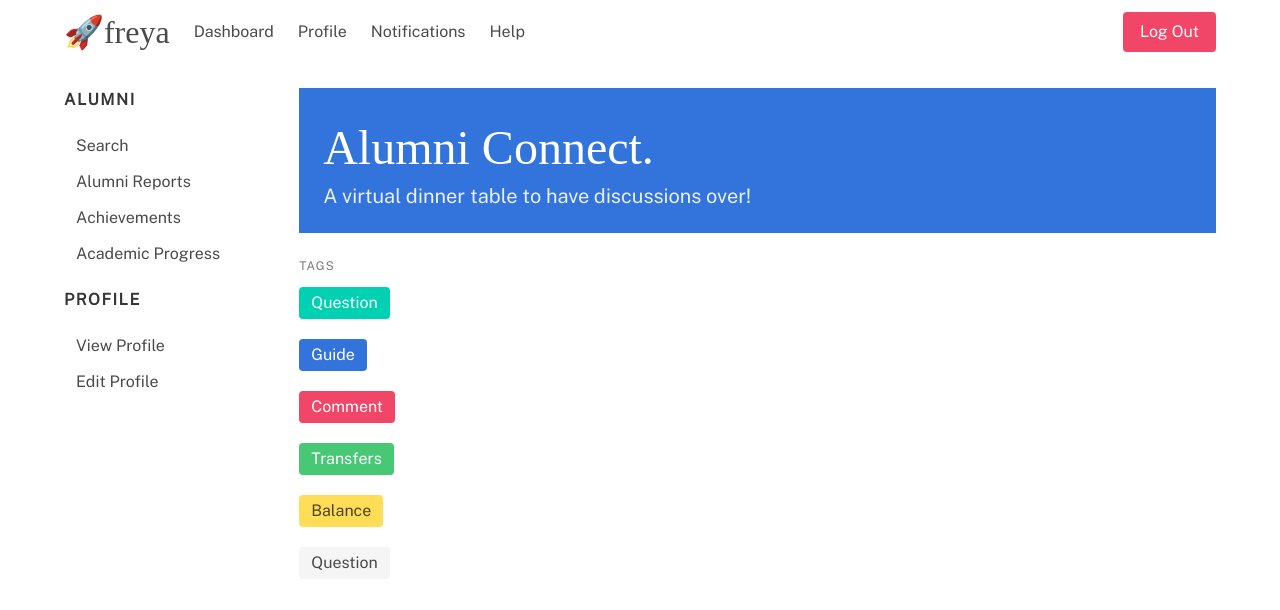
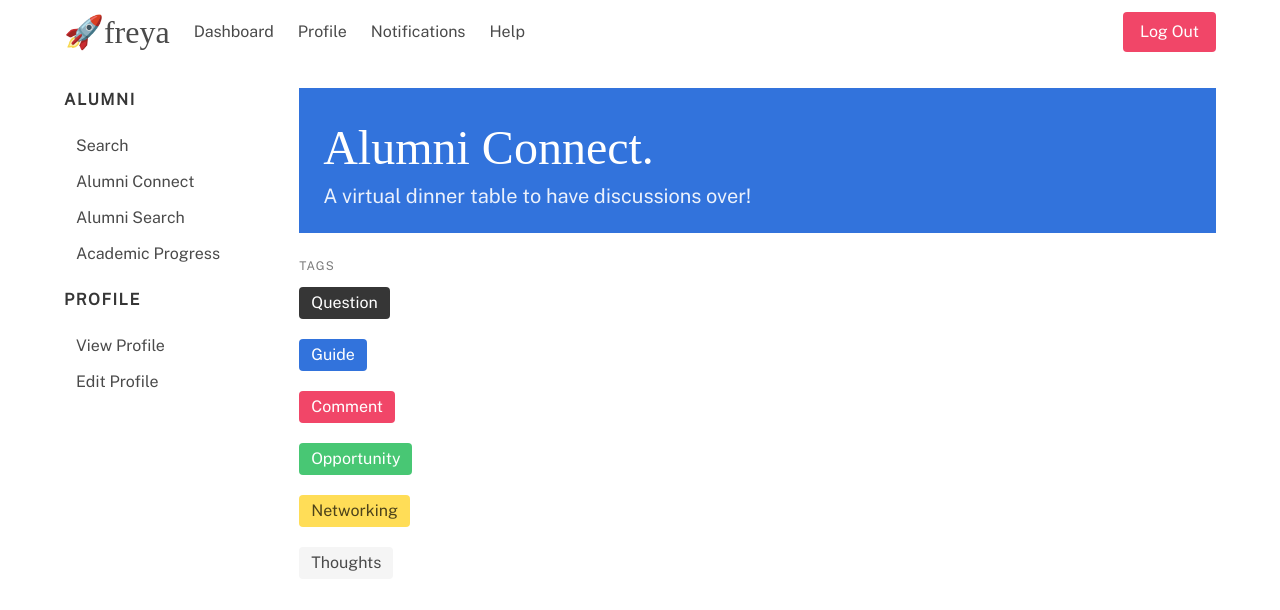
Before and after one commit to cyberShaw/freya, a plain HTML site: page views/connect/connect.html in a window 1280 px wide. Drawn offline with nearby package versions, Linux system fonts and the light colour scheme; no server answers; a web font is replaced by a local one.

Commit message:
Minor CSS changes

```diff
--- a/views/connect/connect.html
+++ b/views/connect/connect.html
@@ -65,8 +65,8 @@
               <ul class="menu-list">
                 <li @click="sAttendanceX"><a>Search</a></li>
                 <!--<li @click="reportsX"><a>Reports</a></li>-->
-                <li><a>Alumni Reports</a></li>
-                <li><a>Achievements</a></li>
+                <a href="connect.html"><li>Alumni Connect</li></a>
+                <a href="../search/search.html"><li>Alumni Search</li></a>
                 <li><a href="">Academic Progress</a></li>
               </ul>
               <p class="menu-label is-size-6">
@@ -92,17 +92,17 @@
               <div class="column is-2">
                 <p class="menu-label">Tags</p>
                 <ul class="menu-list">
-                  <li><span class="tag is-primary is-medium">Question</span></li>
+                  <li><span class="tag is-dark is-medium">Question</span></li>
                   <br />
                   <li><span class="tag is-link is-medium">Guide</span></li>
                   <br />
                   <li><span class="tag is-danger is-medium">Comment</span></li>
                   <br />
-                  <li><span class="tag is-success is-medium">Transfers</span></li>
+                  <li><span class="tag is-success is-medium">Opportunity</span></li>
                   <br />
-                  <li><span class="tag is-warning is-medium">Balance</span></li>
+                  <li><span class="tag is-warning is-medium">Networking</span></li>
                   <br />
-                  <li><span class="tag is-medium">Question</span></li>
+                  <li><span class="tag is-medium">Thoughts</span></li>
                 </ul>
               </div>
               <div class="column connect"></div>
```
Also changed, not shown: views/index.html (+4 -4 lines).
